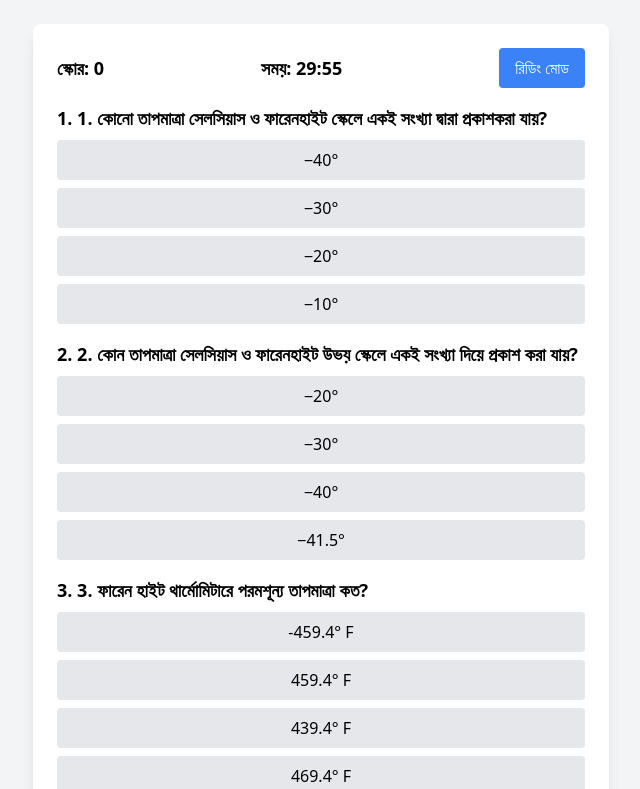
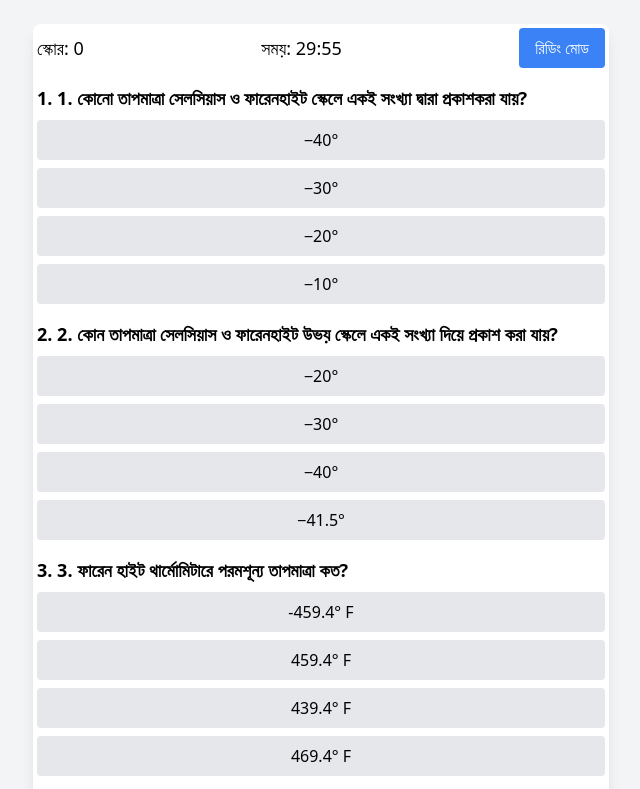
Before and after one commit to Tarekuzjaman0/One-Page-Quiz, a plain HTML site: page index.html in a window 1280 px wide. Shown: the top 789 px of the page, without its empty margins (319-959 px from the left). Drawn offline with nearby package versions, Linux system fonts and the light colour scheme.

Commit message:
size fic

```diff
--- a/index.html
+++ b/index.html
@@ -13,10 +13,10 @@
 </head>
 
 <body class="bg-gray-100 p-6">
-    <div class="max-w-xl mx-auto bg-white p-6 rounded-lg shadow-lg">
+    <div class="max-w-xl mx-auto bg-white p-1 rounded-lg shadow-lg">
         <div class="flex justify-between items-center mb-4">
-            <span class="text-lg font-bold">স্কোর: <span id="score">0</span></span>
-            <span class="text-lg font-bold">সময়: <span id="timer">30:00</span></span>
+            <span class="text-lg font-normal">স্কোর: <span id="score">0</span></span>
+            <span class="text-lg font-normal">সময়: <span id="timer">30:00</span></span>
             <button id="toggleMode" class="bg-blue-500 text-white px-4 py-2 rounded">রিডিং মোড</button>
         </div>
 
```
